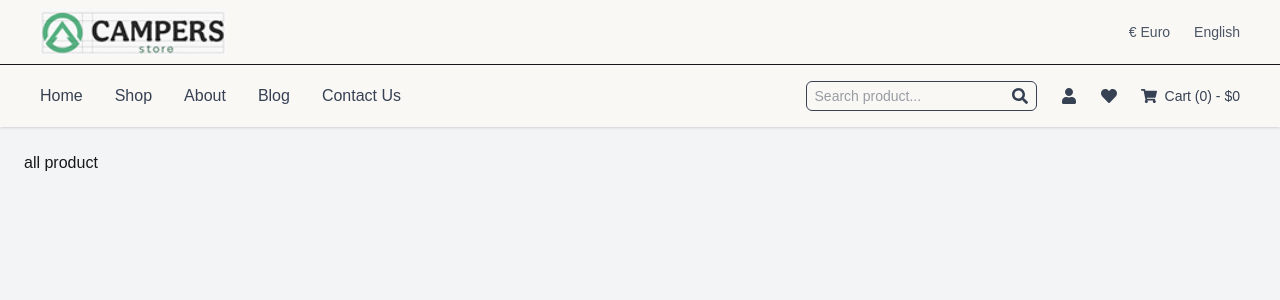
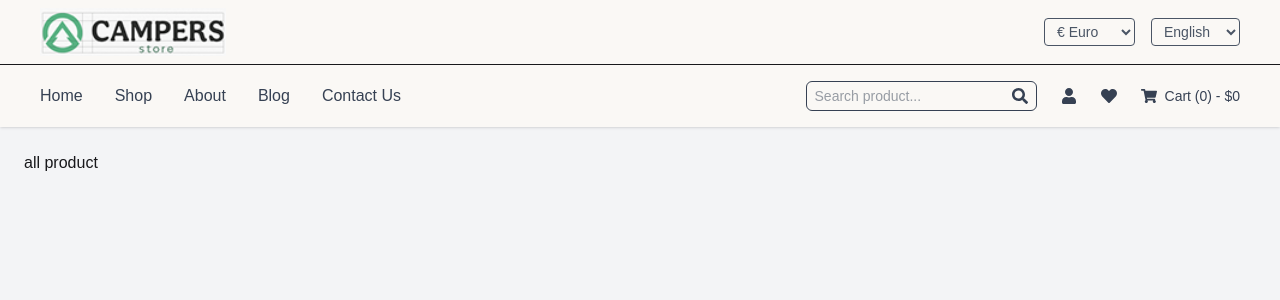
Before and after one commit to rafiahmedrizvee/campervan-project, a React (Vite) app: page /dashboard in a window 1280 px wide. Shown: the top 300 px of the page. Built offline with nearby package versions, Linux system fonts and the light colour scheme; no server answers.

Commit message:
campervan website done

```diff
--- a/index.html
+++ b/index.html
@@ -2,10 +2,22 @@
 <html lang="en">
   <head>
     <meta charset="UTF-8" />
-    <link rel="icon" type="image/svg+xml" href="/vite.svg" />
+
+    <!-- Favicon -->
+    <link rel="icon" type="image/png" href="/public/favicon.ico" />
+
+    <!-- Website Title -->
+    <title>CamperVan Marketplace</title>
+
+    <!-- Website Description (shows under title in Google search) -->
+    <meta
+      name="description"
+      content="CamperVan Marketplace is a modern platform to explore, buy campervan parts, and discover unique camping places to stay. Enjoy seamless browsing, secure purchases, and an adventure-ready experience."
+    />
+
     <meta name="viewport" content="width=device-width, initial-scale=1.0" />
-    <title>campers_website</title>
   </head>
+
   <body>
     <div id="root"></div>
     <script type="module" src="/src/main.jsx"></script>
--- a/src/Pages/About/About.jsx
+++ b/src/Pages/About/About.jsx
@@ -8,6 +8,7 @@ import vanInterior from "../../assets/images/about/about2.png";
 import vanKitchen from "../../assets/images/about/about3.png";
 import couple from "../../assets/images/about/about4.png";
 import rv from "../../assets/images/about/about5.png";
+import WhyChoose from "../Home/WhyChoose";
 
 gsap.registerPlugin(ScrollTrigger);
 
@@ -250,8 +251,10 @@ const About = () => {
           <img src={couple} className="rounded-md w-full gallery-img" />
 
         </div>
+        <WhyChoose></WhyChoose>
 
       </section>
+
 
     </div>
   );
--- a/src/Pages/Home/Blogs.jsx
+++ b/src/Pages/Home/Blogs.jsx
@@ -5,6 +5,7 @@ import gsap from "gsap";
 import blog1 from "../../assets/images/landing page picture/blog1.png";
 import blog2 from "../../assets/images/landing page picture/blog2.png";
 import blog3 from "../../assets/images/landing page picture/blog3.png";
+
 
 
 
@@ -61,7 +62,8 @@ const Blogs = () => {
   }, []);
 
   return (
-    <section className="blogs-section">
+  <div>
+      <section className="blogs-section">
       <div className="container">
 
         <div className="blogs-header">
@@ -96,7 +98,10 @@ const Blogs = () => {
         </div>
 
       </div>
+
     </section>
+
+  </div>
   );
 };
 
--- a/src/Pages/Home/Collections.jsx
+++ b/src/Pages/Home/Collections.jsx
@@ -1,12 +1,13 @@
 import { useEffect, useRef, useState } from "react";
 import gsap from "gsap";
 import products from "../data/products";
+import { Link } from "react-router-dom";
 
 const Collection = () => {
   const sectionRef = useRef(null);
 
   // number of products shown
-  const [visibleProducts, setVisibleProducts] = useState(8);
+  const [visibleProducts, setVisibleProducts] = useState(16);
 
   useEffect(() => {
     if (!sectionRef.current) return;
@@ -50,16 +51,21 @@ const Collection = () => {
           </h2>
         </div>
 
+      <Link to="/shop" >
         <button className="hidden md:flex items-center gap-2 text-sm font-semibold border border-gray-300 px-5 py-2 rounded-full hover:bg-green-600 hover:text-white hover:border-green-600 transition">
           View All Products →
-        </button>
+        </button></Link>
       </div>
 
       {/* Products Grid */}
       <div className="grid grid-cols-1 sm:grid-cols-2 md:grid-cols-3 lg:grid-cols-4 gap-8">
 
-        {products.slice(0, visibleProducts).map((product) => (
-          <div
+        {products.slice(8, visibleProducts).map((product) => (
+          <Link
+            to={`/product/${product.id}`}
+            key={product.id}
+            className="product-card group bg-white border rounded-2xl p-4 transition duration-300 hover:shadow-xl hover:-translate-y-2"
+          > <div
             key={product.id}
             className="product-card bg-white rounded-2xl shadow-sm hover:shadow-xl transition duration-300 p-5 group"
           >
@@ -105,7 +111,7 @@ const Collection = () => {
               </div>
             </div>
 
-          </div>
+          </div></Link>
         ))}
 
       </div>
--- a/src/Pages/Shared/Header/Header.jsx
+++ b/src/Pages/Shared/Header/Header.jsx
@@ -1,3 +1,4 @@
+
 import React, { useContext, useState } from "react";
 import {
   FaHeart,
@@ -15,6 +16,9 @@ const Header = () => {
   const { cart, subtotal } = useContext(CartContext);
   const [isOpen, setIsOpen] = useState(false);
   const [searchTerm, setSearchTerm] = useState("");
+
+  const [currency, setCurrency] = useState("EUR");
+  const [language, setLanguage] = useState("en");
 
   const navigate = useNavigate();
 
@@ -48,9 +52,32 @@ const Header = () => {
         </div>
 
         {/* Currency / Language */}
-        <div className="flex gap-4 sm:gap-6 text-gray-600">
-          <span>€ Euro</span>
-          <span>English</span>
+        <div className="flex gap-3 sm:gap-4 text-gray-600">
+
+          {/* Currency Selector */}
+          <select
+            value={currency}
+            onChange={(e) => setCurrency(e.target.value)}
+            className="bg-transparent border rounded px-2 py-1 text-xs sm:text-sm outline-none cursor-pointer hover:border-green-500"
+          >
+            <option value="EUR">€ Euro</option>
+            <option value="USD">$ USD</option>
+            <option value="GBP">£ Pound</option>
+            <option value="BDT">৳ BDT</option>
+          </select>
+
+          {/* Language Selector */}
+          <select
+            value={language}
+            onChange={(e) => setLanguage(e.target.value)}
+            className="bg-transparent border rounded px-2 py-1 text-xs sm:text-sm outline-none cursor-pointer hover:border-green-500"
+          >
+            <option value="en">English</option>
+            <option value="bn">Bangla</option>
+            <option value="fr">French</option>
+            <option value="es">Spanish</option>
+          </select>
+
         </div>
       </div>
 
```
Also changed, not shown: src/Pages/UpdateProfile.jsx (added, +57 -0 lines), 1 other file (tests, documents, lock files or other folders).
